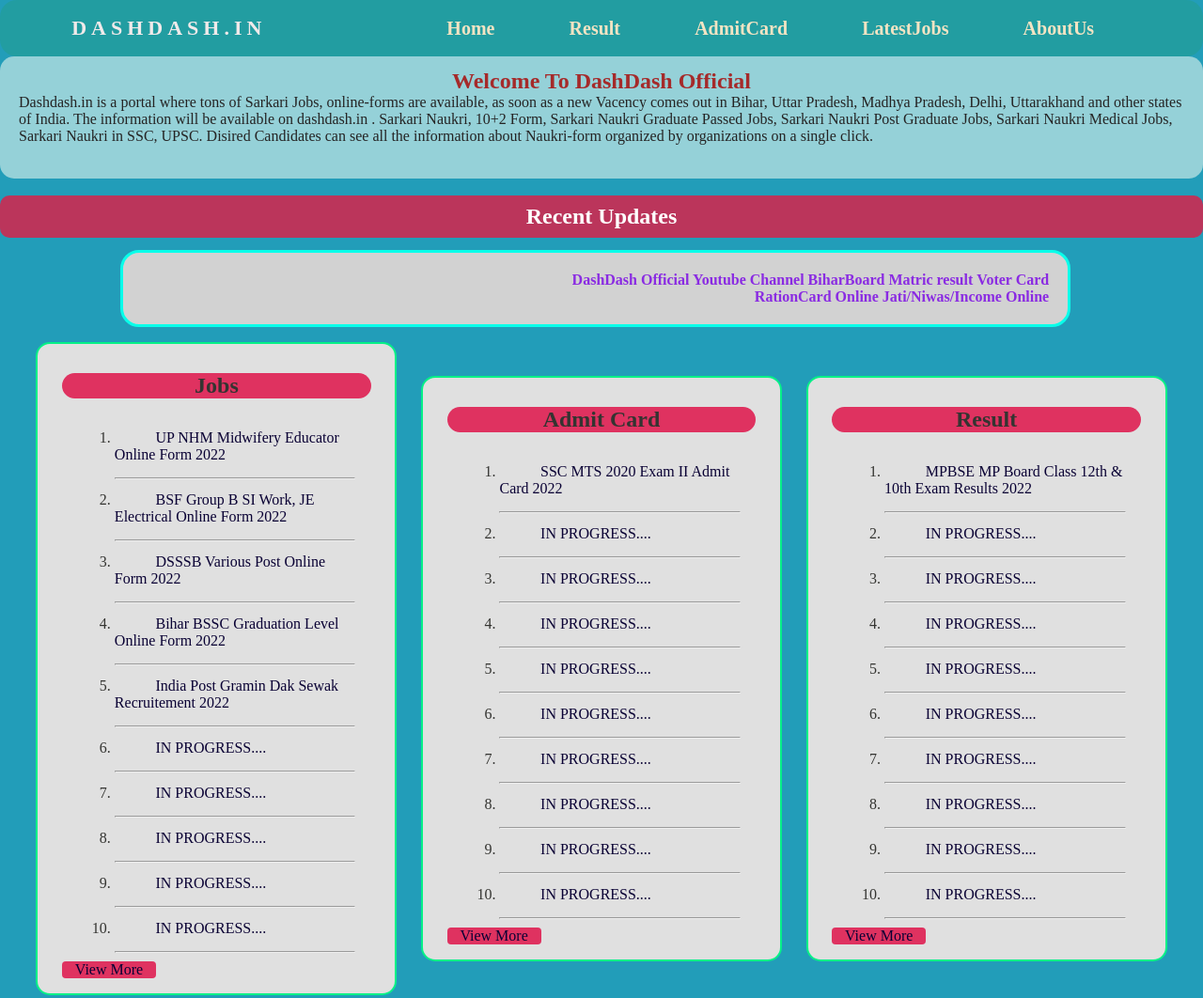
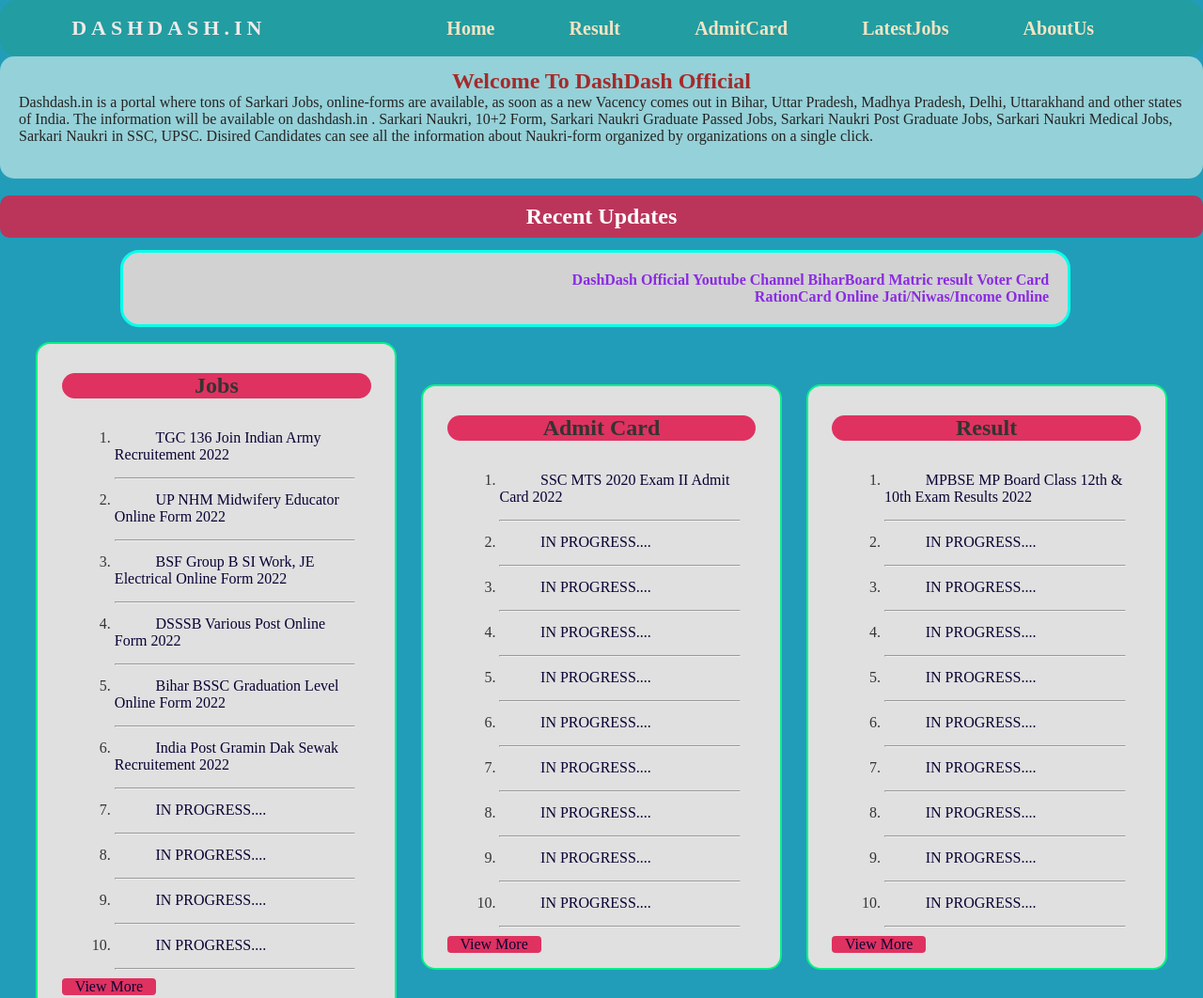
Before and after one commit to 0xPaiin/dashdash, a plain HTML site: page index.html in a window 1280 px wide. Shown: the top 1062 px of the page at 94% size. Drawn offline with Linux system fonts and the light colour scheme.

Commit message:
Update index.html

```diff
--- a/index.html
+++ b/index.html
@@ -75,6 +75,8 @@
             <div class="jobs">
                 <h2>Jobs</h2>
                 <ol class="job">
+                    <li><a href="https://www.dashdash.in/jobs/2022/May/TGC-136-IndianArmy">TGC 136 Join Indian Army Recruitement 2022</a></li>
+                    <hr>
                     <li><a href="https://www.dashdash.in/jobs/UPMidwifery-Recruitement-2022.html"> UP NHM Midwifery Educator Online Form 2022</a></li>
                     <hr>
                     <li><a href="https://www.dashdash.in/jobs/bsf-group-b-apr22.html">BSF Group B SI Work, JE Electrical Online Form 2022</a></li>
@@ -84,8 +86,6 @@
                     <li><a href="https://www.dashdash.in/jobs/Bihar-SSC-Graduate-level-2022.html">Bihar BSSC Graduation Level Online Form 2022</a></li>
                     <hr>
                     <li><a href="https://www.dashdash.in/jobs/IndiaPost-GDS-2022-Form.html"> India Post Gramin Dak Sewak Recruitement 2022</a></li>
-                    <hr>
-                    <li><a href="https://uppsc.up.nic.in/ConvePrefPages/CandidateInput_ConvPref.aspx?7HbnAEHFuw37kueqDGPENw==">IN PROGRESS....</a></li>
                     <hr>
                     <li><a href="https://rsmssb.rajasthan.gov.in/page?menuName=ApBuI6wdvnNKC6MoOgFsfXwFRsE7cKLr">IN PROGRESS....</a></li>
                     <hr>
```
